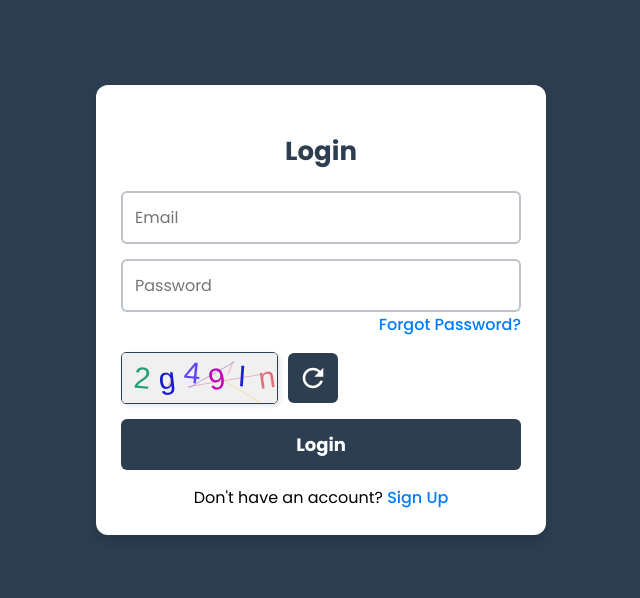
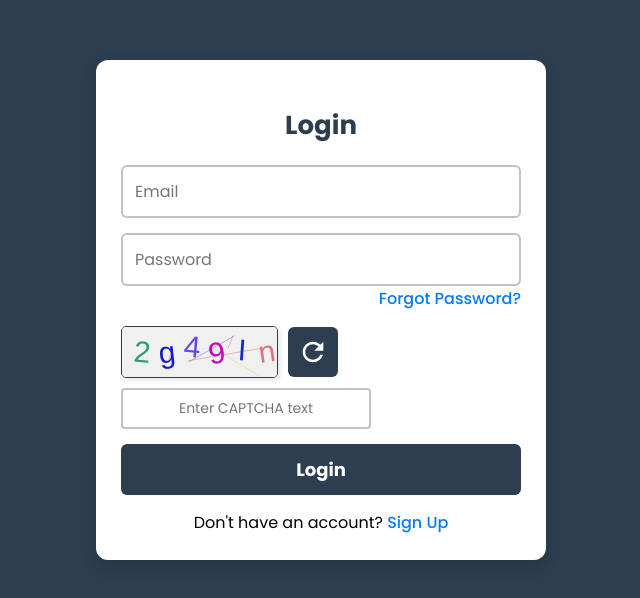
Before and after one commit to Firstclusive-Branding/cadilaglobal, a React (Vite) app: page /fb in a window 1280 px wide. Shown: the part 110-708 px from the top of the page, without its empty margins (319-959 px from the left). Built offline with nearby package versions, Linux system fonts and the light colour scheme.

Commit message:
final commit

```diff
--- a/src/components/Admin components/AdminLogin.jsx
+++ b/src/components/Admin components/AdminLogin.jsx
@@ -78,10 +78,10 @@ const AdminLogin = () => {
     e.preventDefault();
 
     // Optional CAPTCHA check
-    // if (userCaptchaInput !== captchaText) {
-    //   toast.error("CAPTCHA verification failed. Ensure the case matches.");
-    //   return;
-    // }
+    if (userCaptchaInput !== captchaText) {
+      toast.error("CAPTCHA verification failed. Ensure the case matches.");
+      return;
+    }
 
     try {
       const response = await axios.post(`${baseURL}/api/auth/signin`, {
@@ -169,14 +169,14 @@ const AdminLogin = () => {
                   <IoMdRefresh size={30} />
                 </button>
               </div>
-              {/* <input
+              <input
                 type="text"
                 value={userCaptchaInput}
                 onChange={(e) => setUserCaptchaInput(e.target.value)}
                 placeholder="Enter CAPTCHA text"
                 className="captcha-input"
                 required
-              /> */}
+              />
             </div>
           </div>
 
```
